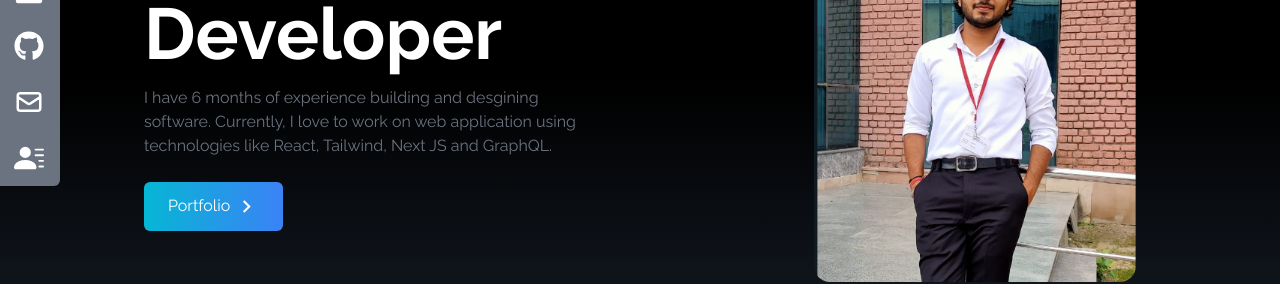
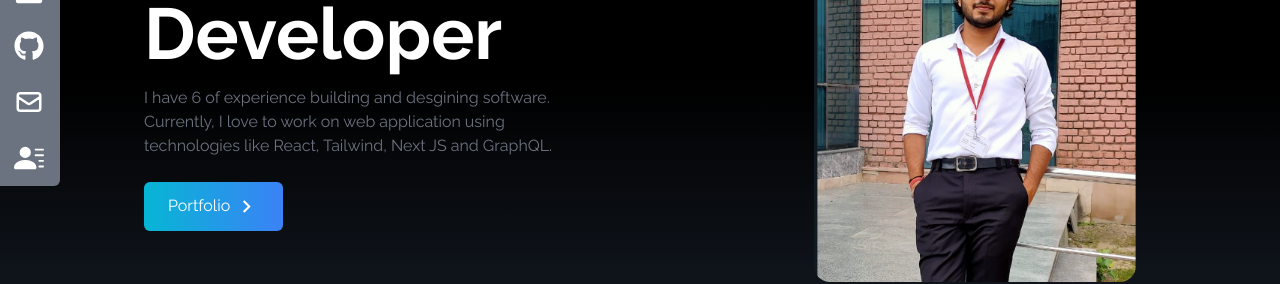
Before and after one commit to Sonu369369/port-folio, a React (Create React App) app: page / in a window 1280 px wide. Shown: the part 318-602 px from the top of the page. Built offline with nearby package versions, Linux system fonts and the light colour scheme.

Commit message:
upgrade 3.0

```diff
--- a/package.json
+++ b/package.json
@@ -8,6 +8,7 @@
     "@testing-library/user-event": "^13.5.0",
     "react": "^18.2.0",
     "react-dom": "^18.2.0",
+    "react-helmet": "^6.1.0",
     "react-icons": "^4.10.1",
     "react-scripts": "5.0.1",
     "react-scroll": "^1.8.9",
--- a/src/App.js
+++ b/src/App.js
@@ -1,3 +1,4 @@
+import { Helmet } from "react-helmet";
 import About from "./components/About";
 import Contact from "./components/Contact";
 import Experience from "./components/Experience";
@@ -9,6 +10,15 @@ import SocialLinks from "./components/SocialLinks";
 function App() {
   return (
     <div>
+      <Helmet>
+        <meta charSet="utf-8" />
+        <title>Ankit's Portfolio</title>
+        <link
+          rel="canonical"
+          href="https://my-personal-portfolio-d1n9twqkf-ankitkaushik990.vercel.app/"
+        />
+        <meta name="description" content="Ankit's personal portfolio" />
+      </Helmet>
       <NavBar />
       <Home />
       <About />
--- a/src/components/Home.jsx
+++ b/src/components/Home.jsx
@@ -15,9 +15,9 @@ const Home = () => {
             I'm a Full Stack Developer
           </h2>
           <p className="text-gray-500 py-4 max-w-md">
-            I have 6 months of experience building and desgining software.
-            Currently, I love to work on web application using technologies like
-            React, Tailwind, Next JS and GraphQL.
+            I have 6 of experience building and desgining software. Currently, I
+            love to work on web application using technologies like React,
+            Tailwind, Next JS and GraphQL.
           </p>
 
           <div>
```
Also changed, not shown: 2 other files (tests, documents, lock files or other folders).
